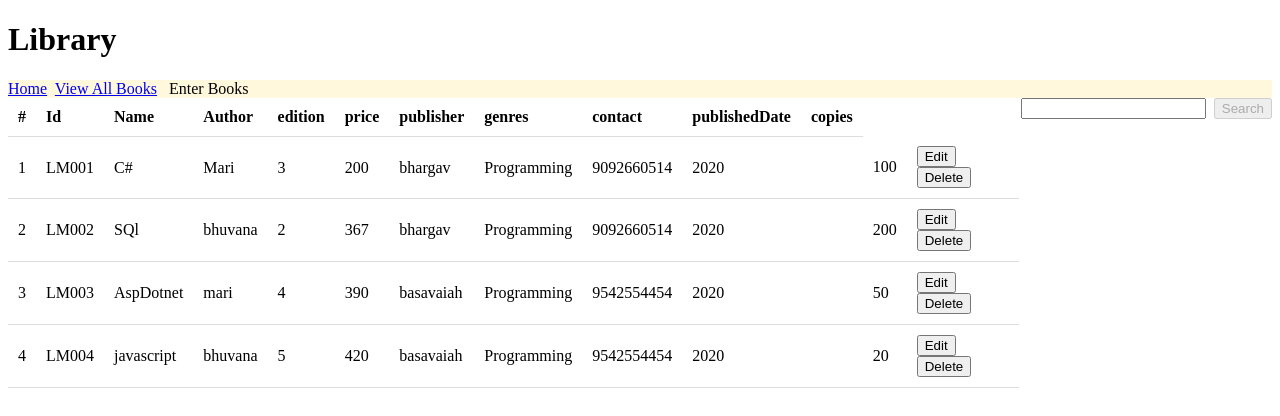
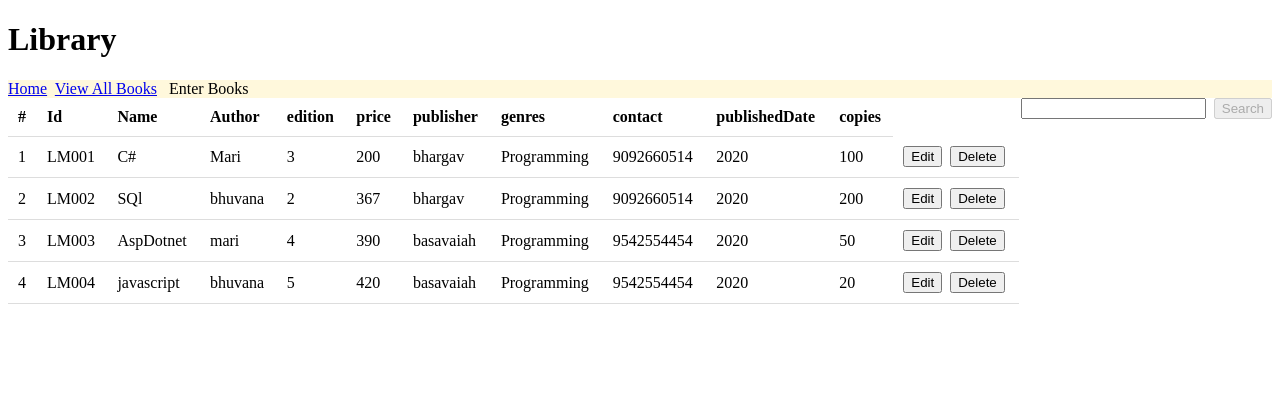
Before and after one commit to KelamBasavaiah/Angular8LibraryManagement, an Angular app: page /ViewBooks in a window 1280 px wide. Shown: the top 416 px of the page. Built offline with nearby package versions, Linux system fonts and the light colour scheme.

Commit message:
'Tablefix'

```diff
--- a/src/app/Components/view-books/view-books.component.html
+++ b/src/app/Components/view-books/view-books.component.html
@@ -35,7 +35,6 @@
                 <td>{{k.genres}}</td>
                 <td>{{k.contact}}</td>
                 <td>{{k.publishedDate.getFullYear()}}</td>
-                <td>{{k.number}}</td>
                 <td>{{k.copies}}</td>
                 <td><button (click)=editBook(k.id)>Edit</button> &nbsp;<button>Delete</button></td>
             </tr>
```
